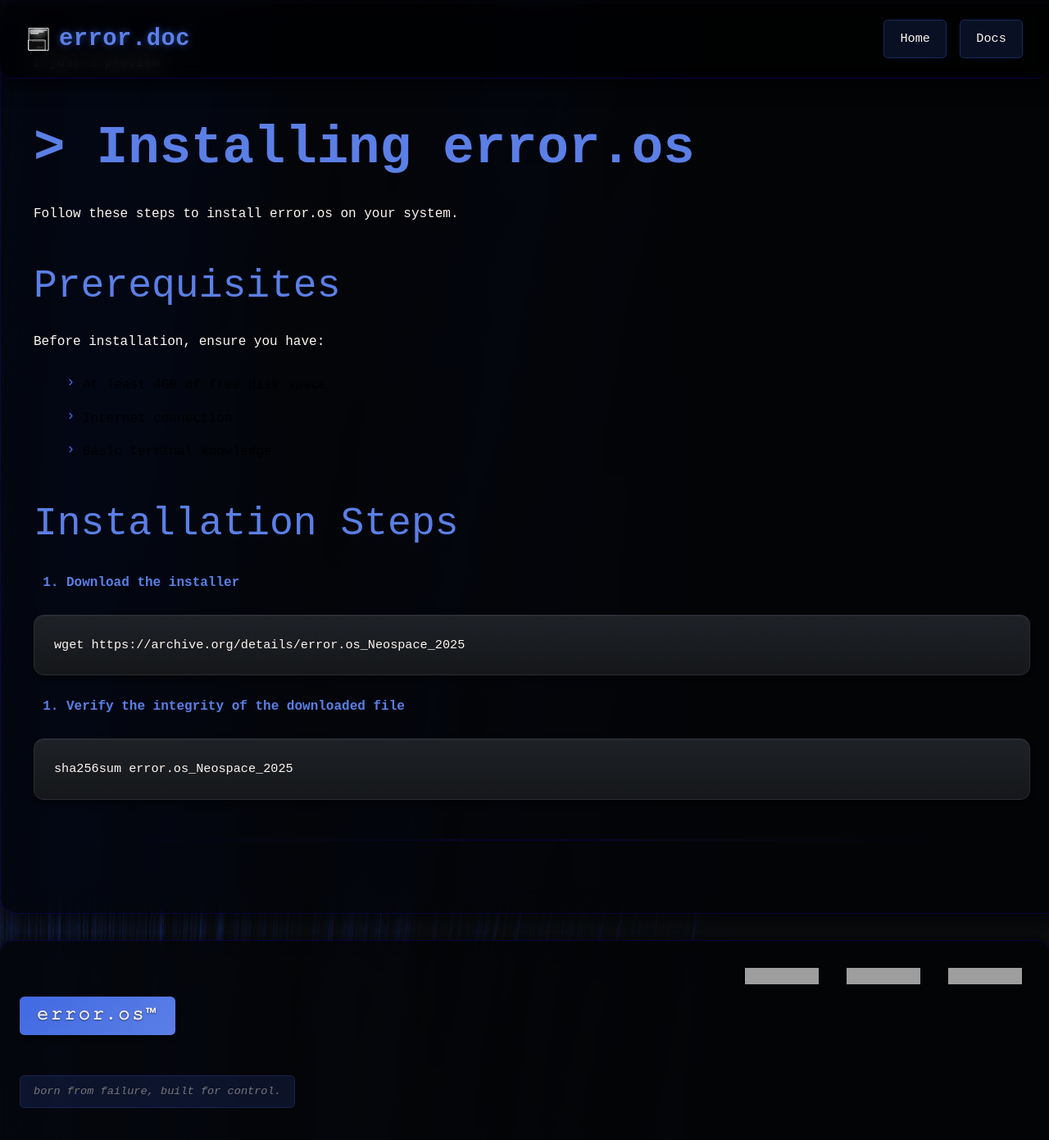
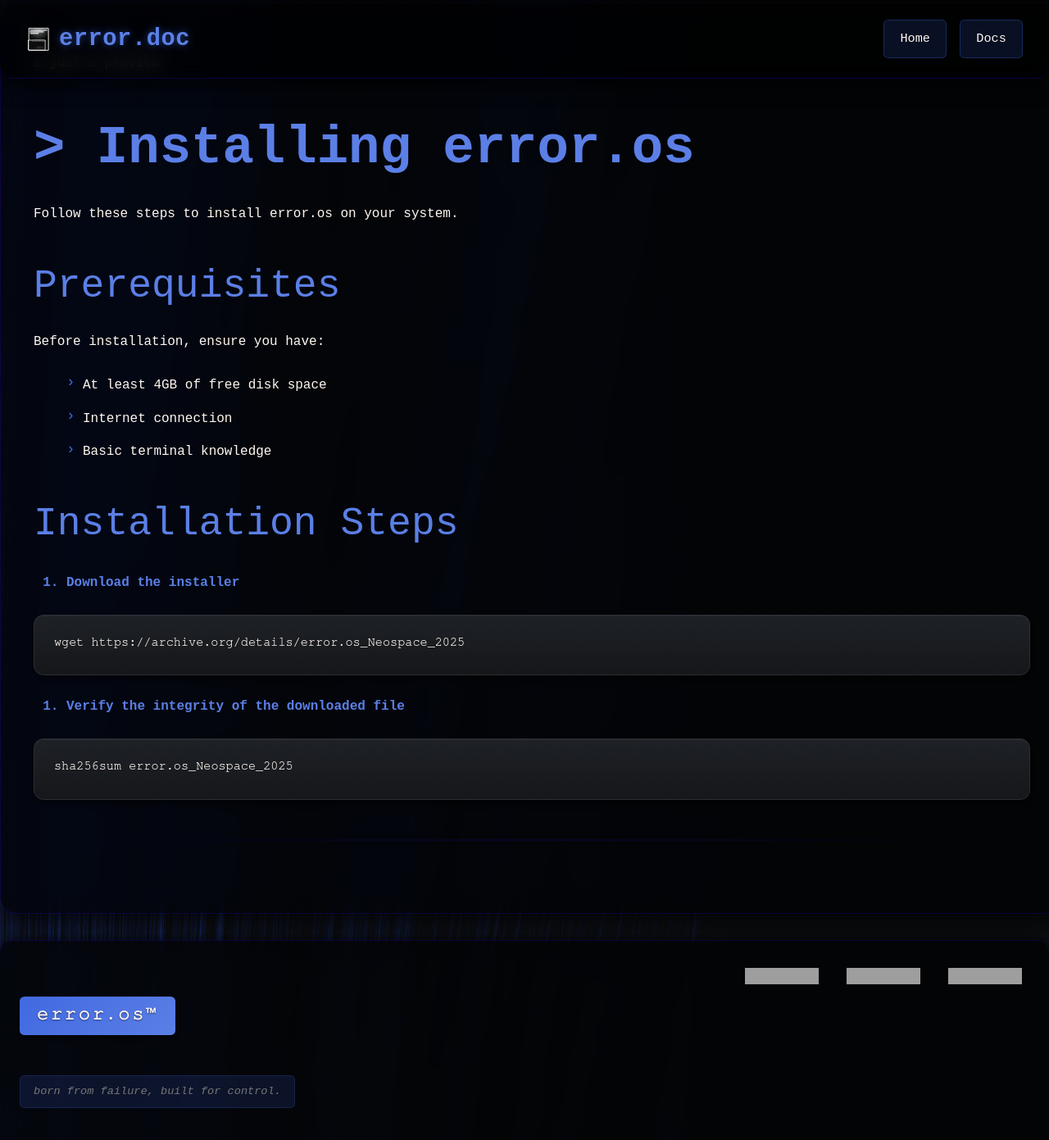
Before and after one commit to zynomon/error.doc, a Jekyll site: the page built from docs/000/index.md, in a window 1280 px wide and 1400 px high, scrolled down 126 px. Shown: the top 1391 px of the window at 82% size. Built offline with Jekyll 4.4.1, drawn with Linux system fonts in a browser that asks for light colours; nearby versions of some CDN libraries; grey boxes are pictures that could not be loaded.

Commit message:
Update style.css

```diff
--- a/assets/css/style.css
+++ b/assets/css/style.css
@@ -276,7 +276,7 @@
         inset 0 1px 0 rgba(255, 255, 255, 0.1),
         0 2px 4px rgba(0, 0, 0, 0.4);
     font-size: 0.9em;
-    font-family: "Fira Code", monospace;
+    font-family: "Nimbus Mono PS", "Nimbus Mono", monospace;
 }
 
 .code-block-wrapper {
@@ -459,6 +459,7 @@
         transform 0.2s ease,
         border-color 0.25s ease;
 }
+
 ul,
 ol {
     margin: 1.5rem 0;
@@ -541,14 +542,20 @@
     color: var(--accent-primary);
 }
 
+ul,
+ol,
+li {
+    color: var(--fg-primary);
+}
+
 :root {
     --dl-label: var(--accent-primary);
     --dl-text: var(--fg-primary);
-    --dl-gap: 0.5rem;
+    --dl-gap: 0.75rem;
 }
 
 dl {
-    margin: 1.25rem 0;
+    margin: 1.5rem 0;
     padding: 0;
 }
 
@@ -556,7 +563,7 @@
     display: inline;
 
     font-family: "OCR A Std", "OCR A", monospace;
-    font-size: 0.8rem;
+    font-size: 1rem;
     font-weight: 600;
     letter-spacing: 0.14em;
     text-transform: uppercase;
@@ -574,14 +581,8 @@
 
 dd {
     display: inline;
-
-    font-family:
-        system-ui,
-        -apple-system,
-        BlinkMacSystemFont,
-        sans-serif;
-    font-size: 0.95rem;
-    line-height: 1.6;
+    font-size: 1.1rem;
+    line-height: 1.8;
 
     color: var(--dl-text);
 
@@ -594,16 +595,16 @@
 dd::after {
     content: "";
     display: block;
-    margin-bottom: 0.4rem;
+    margin-bottom: 0.6rem;
 }
 
 @media (max-width: 768px) {
     dt {
-        font-size: 0.75rem;
+        font-size: 0.9rem;
     }
 
     dd {
-        font-size: 0.9rem;
+        font-size: 1rem;
     }
 }
 
@@ -747,15 +748,22 @@
 }
 
 th {
-    font-family: "OCR A Std", "OCR A", "Courier New", monospace;
+    font-family: "OCR A Std", "OCR A", monospace;
     padding: 1.25rem 1.75rem;
     text-align: left;
     font-weight: 700;
     color: rgba(255, 255, 255, 0.95);
     text-transform: uppercase;
-    font-size: 0.85rem;
+    font-size: 0.9rem;
     letter-spacing: 1px;
+    background: rgba(65, 105, 225, 0.15);
+    backdrop-filter: blur(12px) saturate(140%);
+    -webkit-backdrop-filter: blur(12px) saturate(140%);
     border-right: 1px solid rgba(255, 255, 255, 0.12);
+    border-bottom: 1px solid rgba(255, 255, 255, 0.1);
+    box-shadow:
+        inset 0 1px 0 rgba(255, 255, 255, 0.1),
+        0 4px 12px rgba(0, 0, 0, 0.4);
 }
 
 th:last-child {
@@ -925,7 +933,6 @@
 .footer-links a:hover img {
     filter: brightness(1.1) drop-shadow(0 0 4px rgba(65, 105, 225, 0.4));
 }
-
 img {
     max-width: 100%;
     height: auto;
@@ -935,9 +942,10 @@
     margin: 2rem auto;
     display: block;
     transition:
-        transform 0.3s ease,
-        box-shadow 0.3s ease;
-    cursor: zoom-in;
+        transform 0.4s cubic-bezier(0.25, 0.8, 0.25, 1),
+        box-shadow 0.4s ease,
+        filter 0.4s ease;
+    will-change: transform, box-shadow, filter;
 }
 
 img[width],
@@ -947,10 +955,25 @@
 }
 
 img:hover {
-    transform: scale(1.02);
+    transform: scale(1.05) rotate(0.5deg);
     box-shadow:
-        0 12px 40px rgba(0, 0, 0, 0.8),
-        0 0 0 1px rgba(65, 105, 225, 0.3);
+        0 16px 48px rgba(0, 0, 0, 0.85),
+        0 0 12px rgba(65, 105, 225, 0.5);
+    filter: brightness(1.1) saturate(1.2);
+}
+
+img:hover {
+    animation: floatPulse 3s ease-in-out infinite;
+}
+
+@keyframes floatPulse {
+    0%,
+    100% {
+        transform: scale(1.05) rotate(0.5deg) translateY(0);
+    }
+    50% {
+        transform: scale(1.06) rotate(-0.5deg) translateY(-6px);
+    }
 }
 
 figure {
```
